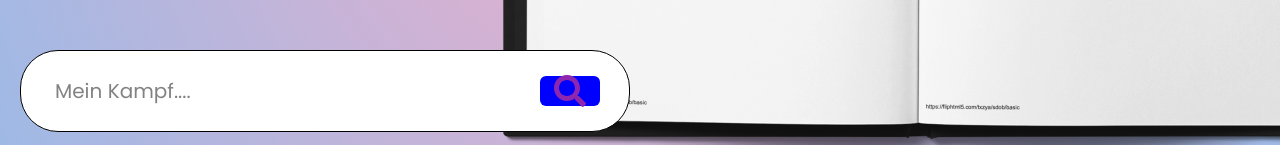
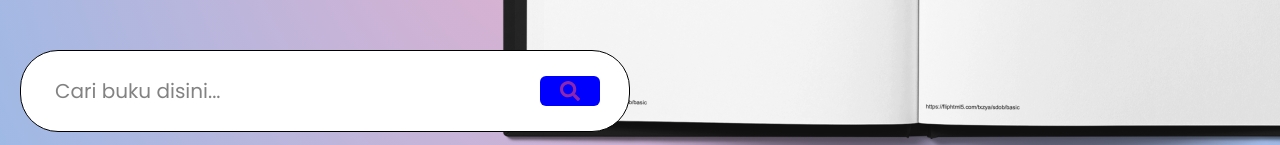
Before and after one commit to rapit/ads-bukabuku, a React (Create React App) app in the folder BukaBuku/: page / in a window 1280 px wide. Shown: the part 655-800 px from the top of the page. Built offline with nearby package versions, Linux system fonts and the light colour scheme; no server answers.

Commit message:
Searchform.jsx

```diff
--- a/BukaBuku/src/Components/Searchform/Searchform.jsx
+++ b/BukaBuku/src/Components/Searchform/Searchform.jsx
@@ -31,9 +31,9 @@ const SearchForm = () => {
         <div className='search-form-content'>
           <form className='search-form' onSubmit={handleSubmit}>
             <div className='search-form-elem flex flex-sb bg-white'>
-              <input type = "text" className='form-control' placeholder='Mein Kampf....' ref = {searchText}/>
+              <input type = "text" className='form-control' placeholder='Cari buku disini...' ref = {searchText}/>
               <button type = "submit" className='flex flex-c' onClick={handleSubmit}>
-                <FaSearch className='text-purple' size = {32} />
+                <FaSearch className='text-purple' size = {20 } />
               </button>
             </div>
           </form>
```
